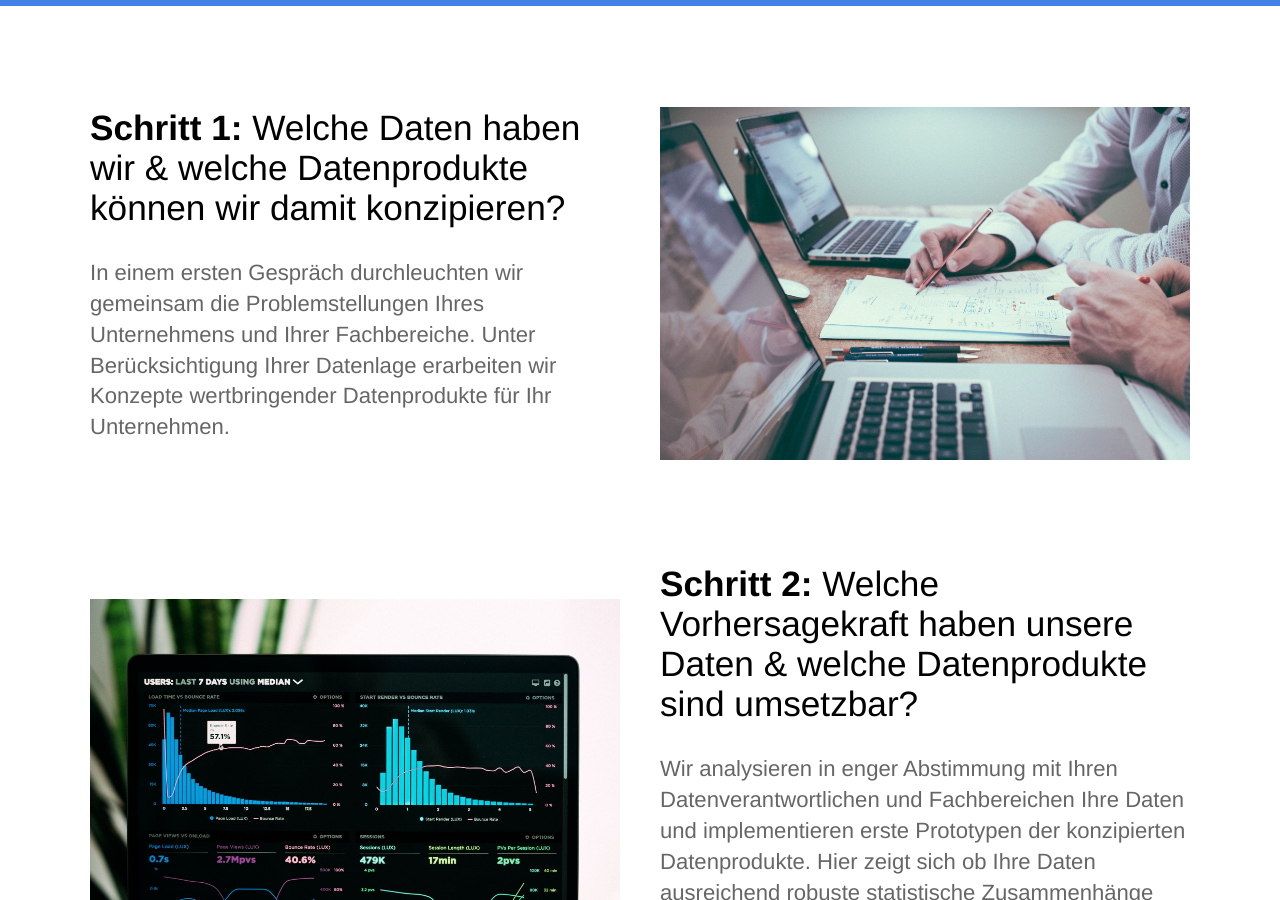
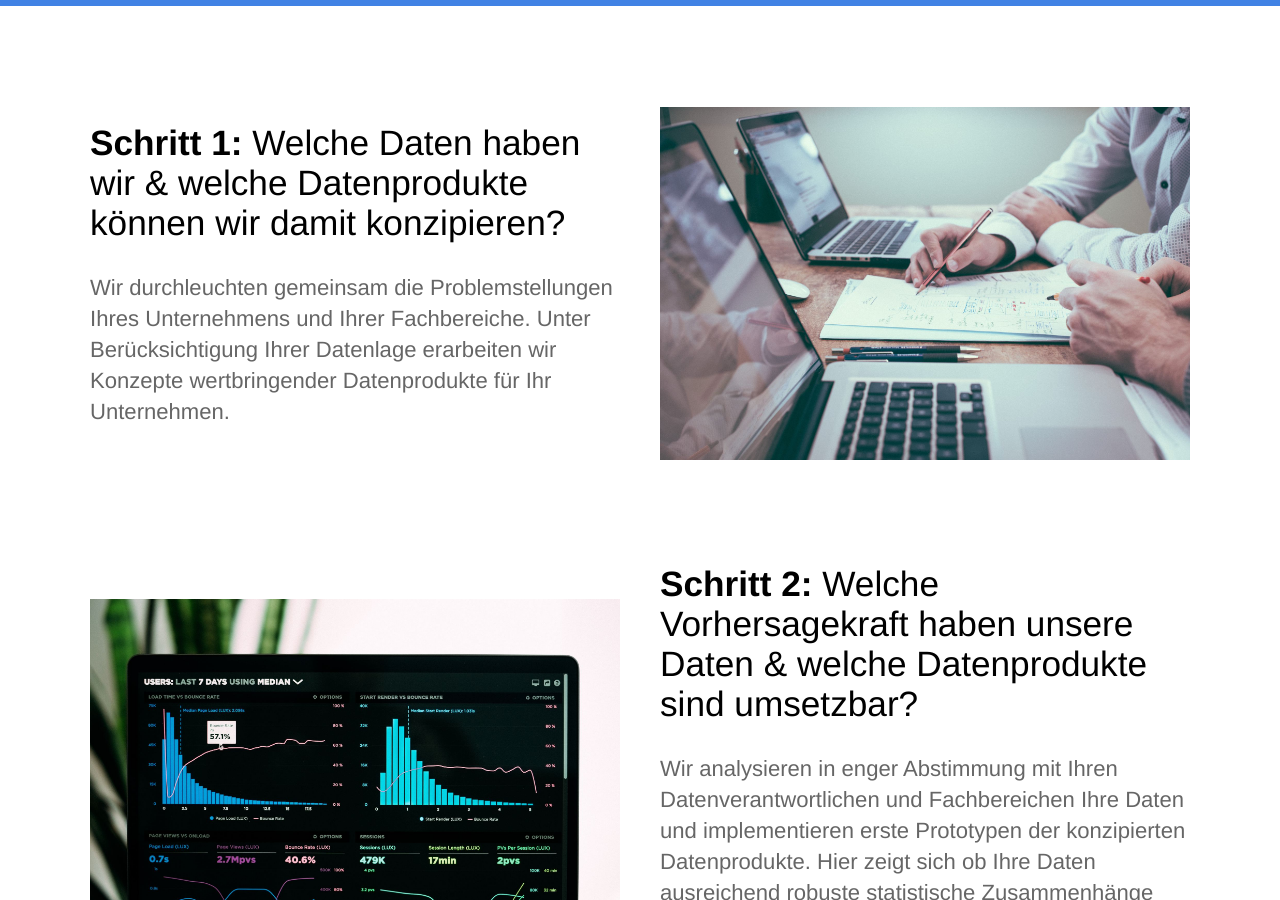
Before and after one commit to datensprechstunde/datensprechstunde.github.io, a Jekyll site: the page built from index.html, in a window 1280 px wide and 900 px high, scrolled down 905 px. Built offline with Jekyll 4.4.1, drawn with Linux system fonts in a browser that asks for light colours; comment, search, counter and statistics services are not loaded.

Commit message:
Update phrasing

```diff
--- a/index.html
+++ b/index.html
@@ -19,7 +19,7 @@
 			<div class="text editable">
 				<h2><strong>Schritt 1:</strong> Welche Daten haben wir & welche Datenprodukte können wir damit konzipieren?</h2>
 				<p>
-					In einem ersten Gespräch durchleuchten wir gemeinsam die Problemstellungen Ihres Unternehmens und Ihrer Fachbereiche.
+					Wir durchleuchten gemeinsam die Problemstellungen Ihres Unternehmens und Ihrer Fachbereiche.
 					Unter Berücksichtigung Ihrer Datenlage erarbeiten wir Konzepte wertbringender Datenprodukte für Ihr Unternehmen.
 				</p>
 			</div>
```
